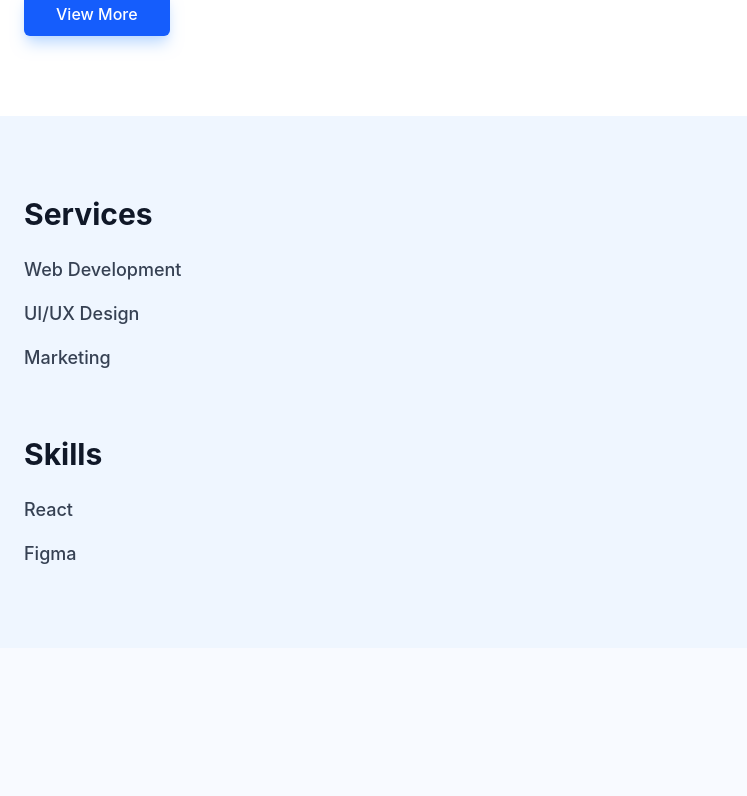
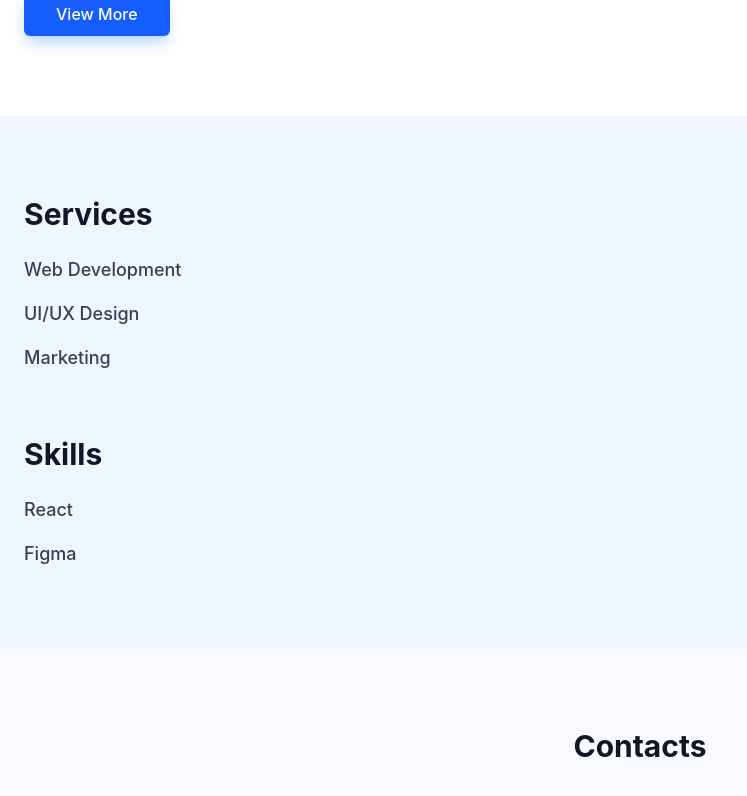
Before and after one commit to WonganiNyirenda18/Wongani-Portfolio, a React (Vite) app: page / in a window 1280 px wide. Shown: the part 1707-2503 px from the top of the page, without its empty margins (0-747 px from the left). Before the commit the page ends 2355 px from the top, so only its background shows below. Built offline with nearby package versions, Linux system fonts and the light colour scheme.

Commit message:
feat: add Contacts component and integrate it into the main application layout.

```diff
--- a/src/App.jsx
+++ b/src/App.jsx
@@ -18,6 +18,7 @@ function App() {
         <About />
         <Projects />
         <Services />
+        <Contacts />
       </main>
 
     </div>
--- a/src/Components/Contacts.jsx
+++ b/src/Components/Contacts.jsx
@@ -1,7 +1,12 @@
 export default function Contacts() {
     return (
-        <section>
+        <section className="bg-white-50 py-20" id="contacts">
+            <div className="max-w-xl mx-auto px-6 text-center">
 
+                <div className="flex flex-col items-center mb-12">
+                    <h2 className="text-3xl font-bold text-gray-900 mb-2">Contacts</h2>
+                </div>
+            </div>
         </section>
     );
 }
```
